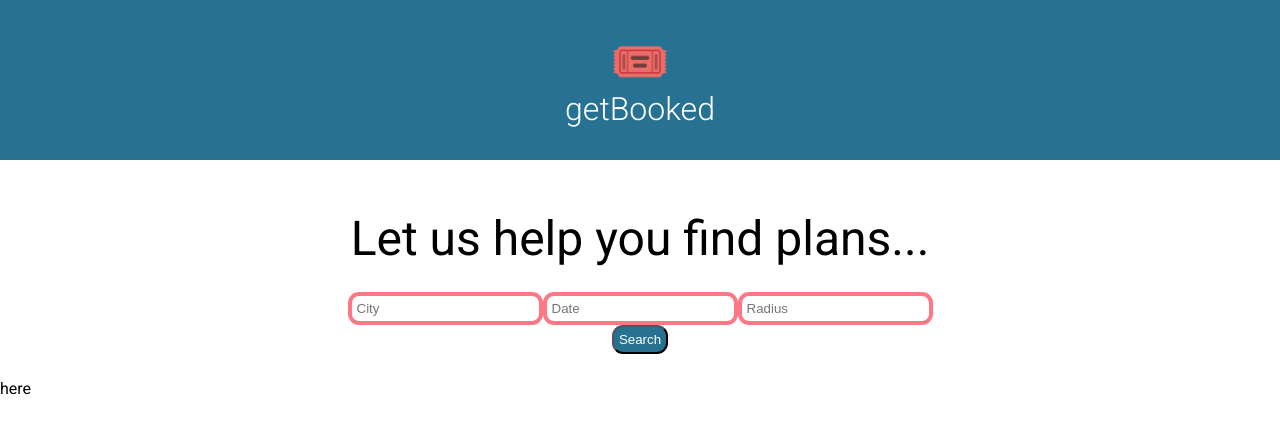
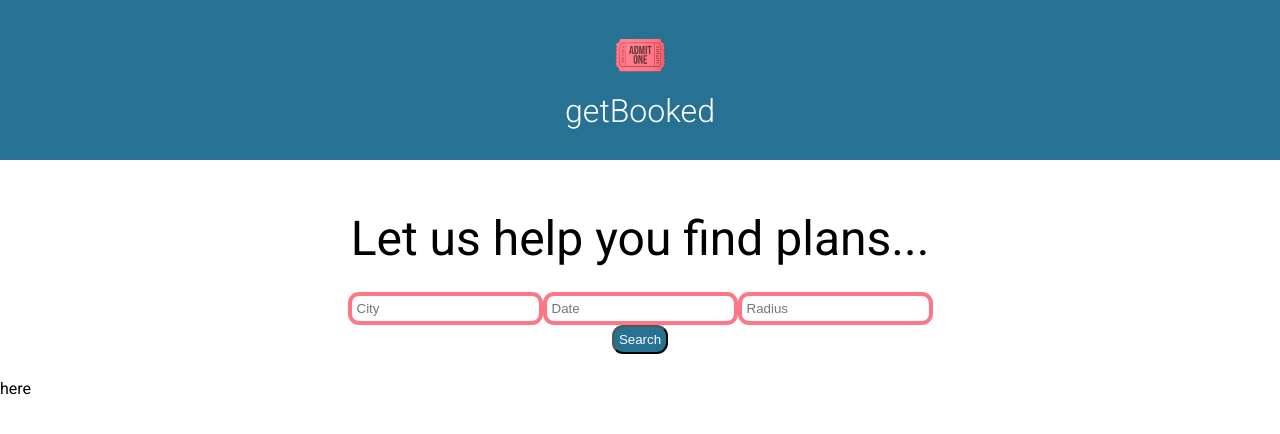
Before and after one commit to ironhack-api-project/api, a React (Create React App) app: page / in a window 1280 px wide. Shown: the top 434 px of the page. Built offline with nearby package versions, Linux system fonts and the light colour scheme; no server answers.

Commit message:
added ticket image

```diff
--- a/src/App.js
+++ b/src/App.js
@@ -3,6 +3,7 @@ import "./App.css";
 import { Switch, Route, Link } from "react-router-dom";
 import Home from "./components/Home";
 import Events from "./components/Events";
+import ticket from './ticket.png';
 
 //Ticketmaster API Key = biW1fGE1aeVKqhiGWAdGttCRSItyVN2z
 
@@ -10,7 +11,7 @@ function App() {
   return (
     <div className="App">
       <header>
-        <span className="ticket">🎟️</span>
+        <span className="ticket"><img src={ticket} width="50" alt="ticket" /></span>
         <h1>getBooked</h1>
       </header>
 
```
Also changed, not shown: src/ticket.png (added).
